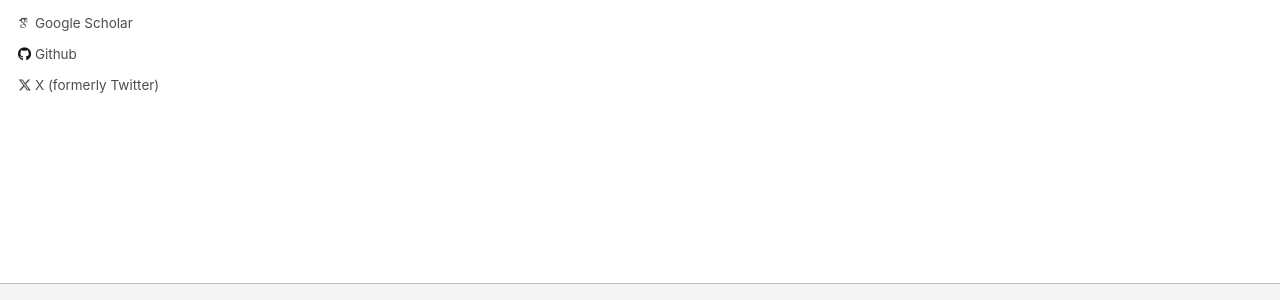
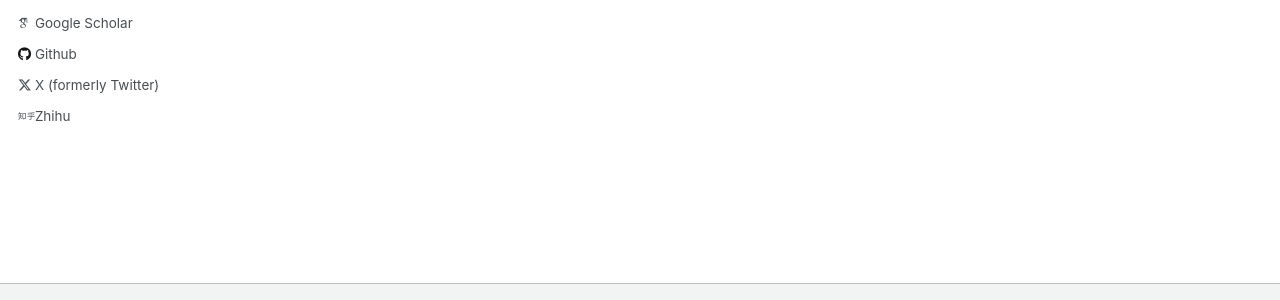
Before and after one commit to mcxiaoxiao/mcxiaoxiao.github.io, a Jekyll site: the page built from _pages/about.md, in a window 1280 px wide. Shown: the part 443-743 px from the top of the page. Built offline with Jekyll 4.4.1, drawn with Linux system fonts in a browser that asks for light colours; some web fonts are replaced.

Commit message:
Update _config.yml

```diff
--- a/_config.yml
+++ b/_config.yml
@@ -72,7 +72,7 @@ author:
   wikipedia        : # Username
   xing             : # Username
   youtube          : # Username
-  zhihu            : # URL
+  zhihu            : "zhihu.com/people/guoziming"
 
 
 # Site Settings
```
